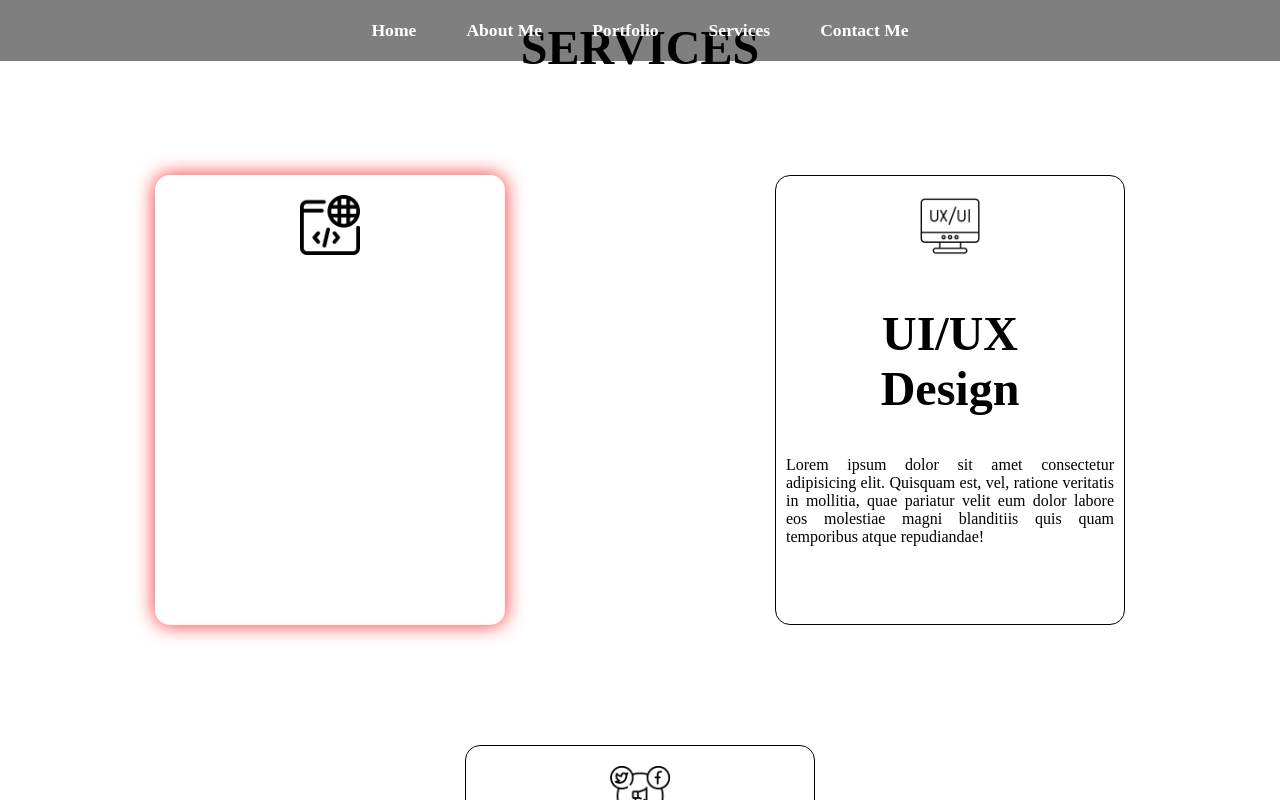
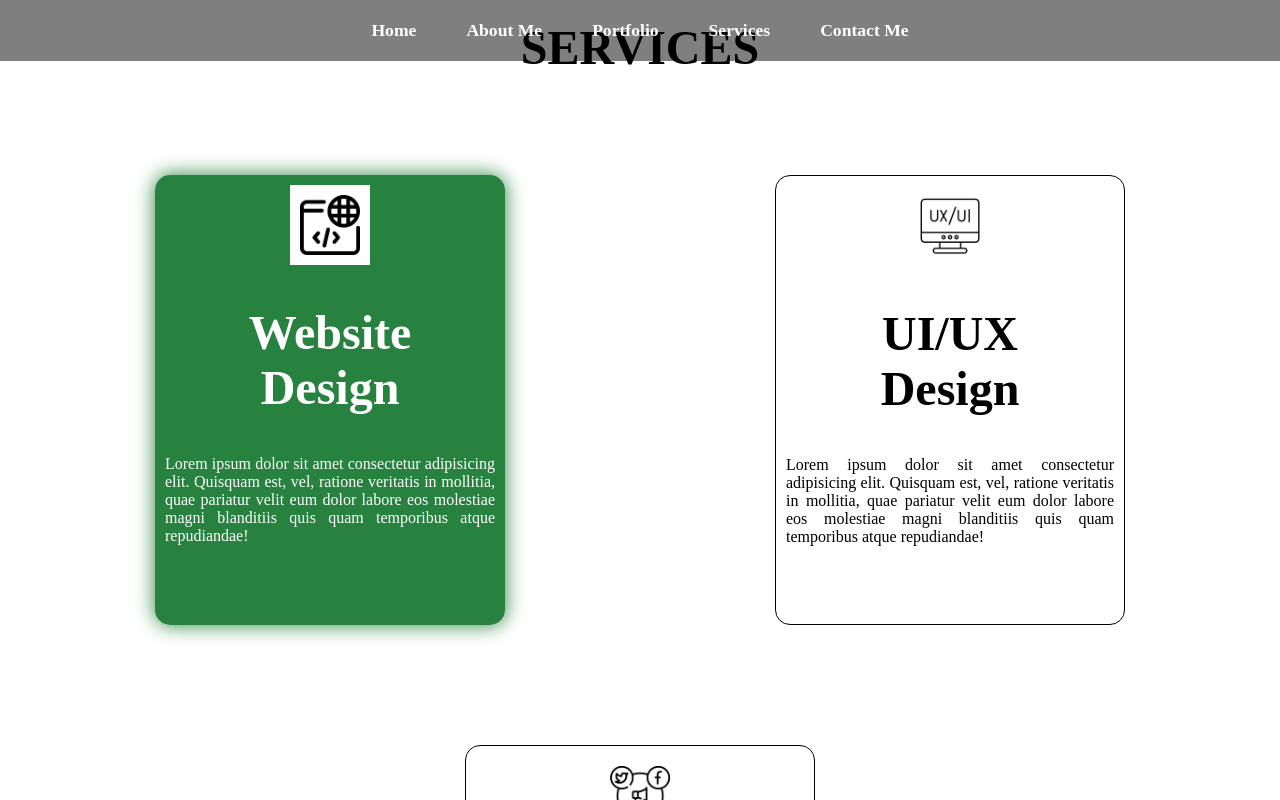
Before and after one commit to dhrutikanth/portfolio, a plain HTML site: page index.html in a window 1280 px wide. In both pictures the pointer is over the element 330 px from the left and 2961 px from the top of the page. Shown: the part 2561-3361 px from the top of the page. Drawn offline with Linux system fonts and the light colour scheme.

Commit message:
Update style.css

```diff
--- a/style.css
+++ b/style.css
@@ -160,7 +160,7 @@ html{
      text-align: justify;
      padding: 10px;
      border-radius: 15px;
-     background: linear-gradient(to top, rgb(green)50%,white 50%);
+     background: linear-gradient(to top,rgb(39,130,63),50%,white 50%);
      background-size: 100% 200%;
      transition: all .8s;
  }
@@ -168,7 +168,7 @@ html{
      background-position: left bottom;
      color: white;
      border: none;
-     box-shadow: 0 0 20px rgb(255,45,45);
+    box-shadow: 0 0 20px rgb(39,130,63);
  }
  .box img{
      width: 80px;
```
